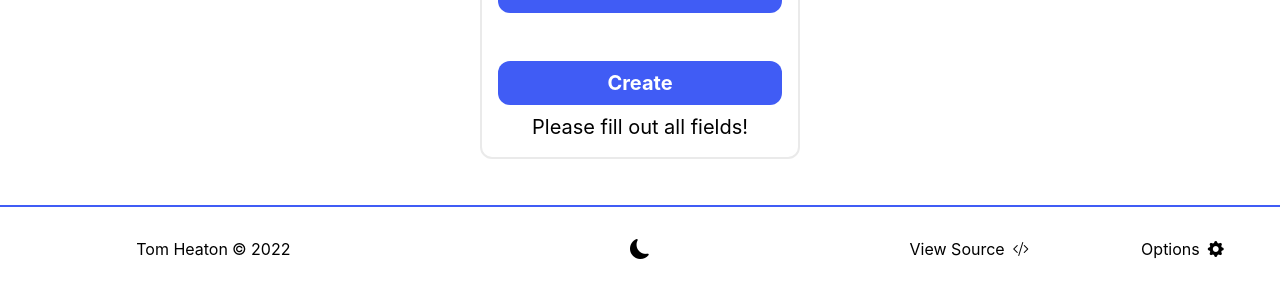
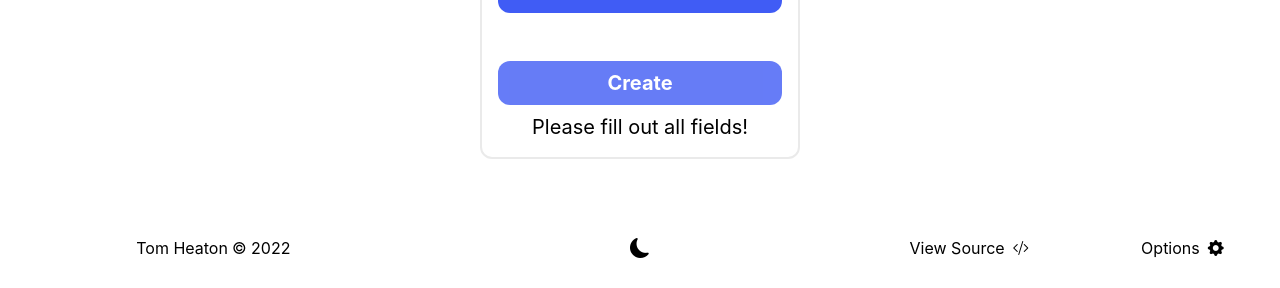
Before and after one commit to tomheaton/qr-calendar, a Next.js app: page /create in a window 1280 px wide. Shown: the part 509-797 px from the top of the page. Built offline with nearby package versions, Linux system fonts and the light colour scheme; no server answers.

Commit message:
style fixes

```diff
--- a/src/components/footer.tsx
+++ b/src/components/footer.tsx
@@ -25,7 +25,8 @@ const Footer: React.FC = () => {
   };
 
   return (
-    <footer className="flex h-24 w-full flex-wrap-reverse items-center justify-evenly border-t-2 border-my-blue pt-4 md:pt-0">
+    <footer className="flex h-24 w-full flex-wrap-reverse items-center justify-evenly pt-4 md:pt-0">
+      {/* <footer className="flex h-24 w-full flex-wrap-reverse items-center justify-evenly border-t-2 border-my-blue pt-4 md:pt-0"> */}
       <div className="w-1/2 md:w-1/3">
         <a
           target="_blank"
--- a/src/pages/create.tsx
+++ b/src/pages/create.tsx
@@ -91,7 +91,7 @@ const Create: NextPage = () => {
         <br />
         {done ? (
           <div className="card flex flex-col items-center justify-center text-center">
-            <QRCode id="QRCode" value={link} level="L" />
+            <QRCode id="QRCode" value={link} level="L" className="m-2" />
             <p className="my-2">Scan the QR Code to share!</p>
             <button className="button w-3/4" onClick={() => setDone(false)}>
               Edit
@@ -225,7 +225,9 @@ const Create: NextPage = () => {
             <br />
             <br />
             <button
-              className={`button w-full ${isDisabled ? "cursor-not-allowed" : ""}`}
+              className={`button w-full ${
+                isDisabled ? "cursor-not-allowed opacity-80 hover:scale-100" : ""
+              }`}
               type="submit"
               disabled={isDisabled}
             >
```
